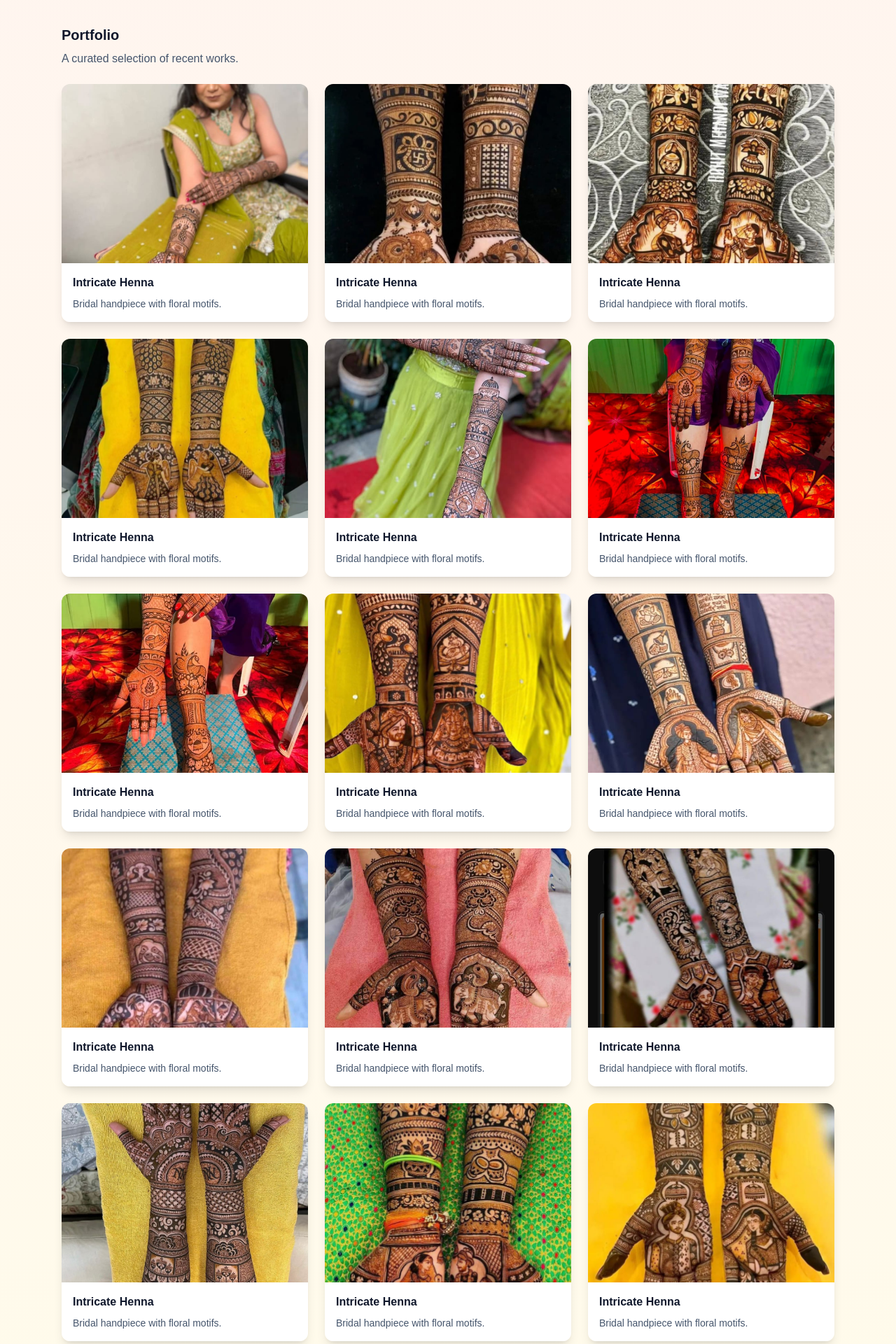
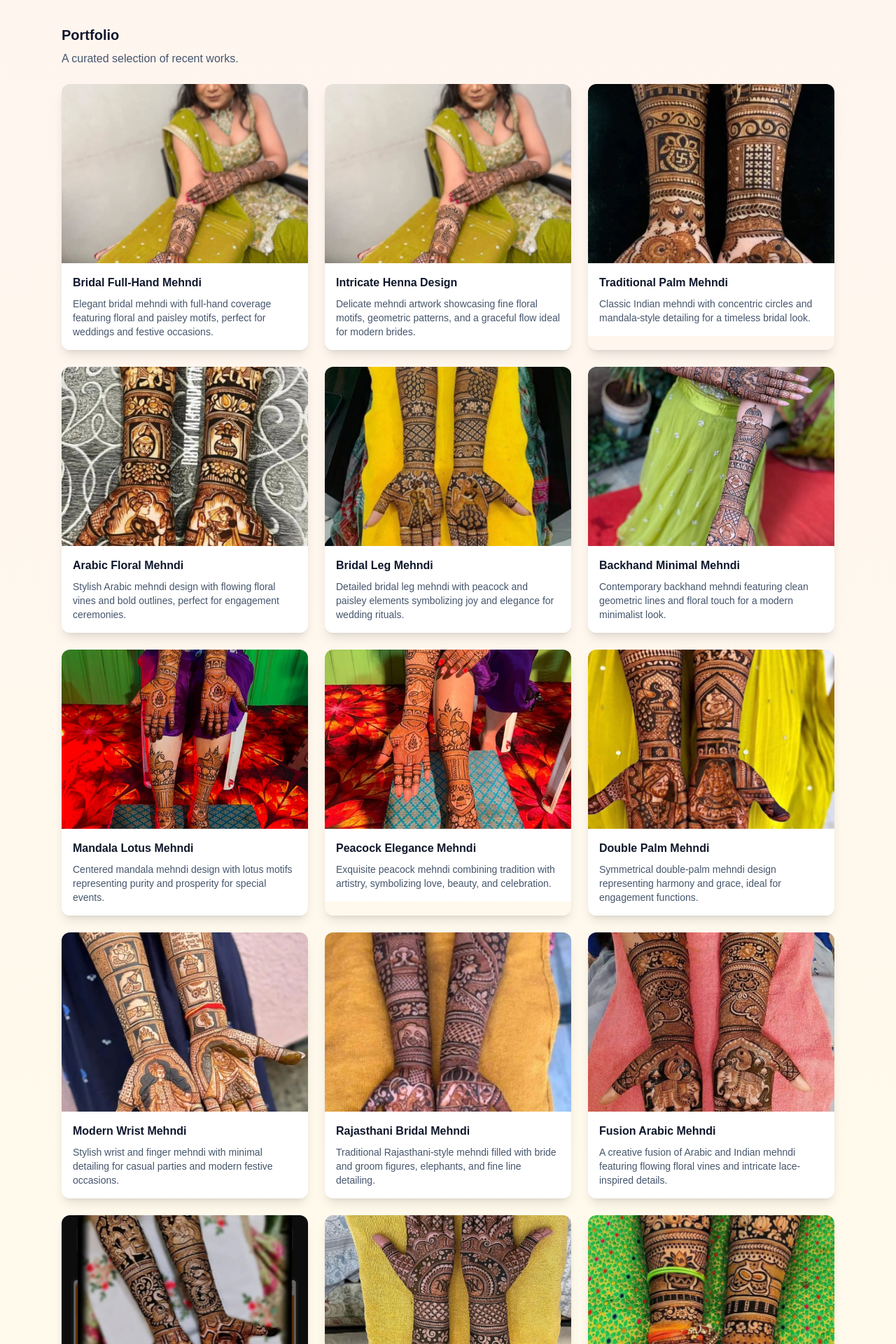
Before and after one commit to musharaf22/Menhdi-Artist, a Next.js app: page / in a window 1280 px wide. Shown: the part 1560-3480 px from the top of the page at 70% size. Built offline with nearby package versions, Linux system fonts and the light colour scheme.

Commit message:
some more styling and content added

```diff
--- a/src/components/Demo.tsx
+++ b/src/components/Demo.tsx
@@ -27,24 +27,132 @@ const fadeUp = {
   visible: (i = 1) => ({ opacity: 1, y: 0, transition: { delay: i * 0.12 } }),
 };
 export const galleryImages = [
-  //   { src: "/images/henna1.jpeg", alt: "" },
-  { src: "/images/henna2.jpeg", alt: "" },
-  { src: "/images/henna3.jpeg", alt: "" },
-  { src: "/images/henna4.jpeg", alt: "" },
-  { src: "/images/henna5.jpeg", alt: "" },
-  { src: "/images/henna6.jpeg", alt: "" },
-  { src: "/images/henna7.jpeg", alt: "" },
-  { src: "/images/henna8.jpeg", alt: "" },
-  { src: "/images/henna9.jpeg", alt: "" },
-  { src: "/images/henna10.jpeg", alt: "" },
-  { src: "/images/henna11.jpeg", alt: "" },
-  { src: "/images/henna12.jpeg", alt: "" },
-  { src: "/images/henna13.jpeg", alt: "" },
-  { src: "/images/henna14.jpeg", alt: "" },
-  { src: "/images/henna15.jpeg", alt: "" },
-  { src: "/images/henna16.jpeg", alt: "" },
-  { src: "/images/henna17.jpeg", alt: "" },
-  { src: "/images/henna18.jpeg", alt: "" },
+  {
+    src: "/images/henna2.jpeg",
+    alt: "Bridal mehndi with full-hand intricate design",
+    title: "Bridal Full-Hand Mehndi",
+    description:
+      "Elegant bridal mehndi with full-hand coverage featuring floral and paisley motifs, perfect for weddings and festive occasions.",
+  },
+  {
+    src: "/images/henna2.jpeg",
+    alt: "Intricate henna with floral motifs and detailed patterns",
+    title: "Intricate Henna Design",
+    description:
+      "Delicate mehndi artwork showcasing fine floral motifs, geometric patterns, and a graceful flow ideal for modern brides.",
+  },
+  {
+    src: "/images/henna3.jpeg",
+    alt: "Traditional mehndi design on palm",
+    title: "Traditional Palm Mehndi",
+    description:
+      "Classic Indian mehndi with concentric circles and mandala-style detailing for a timeless bridal look.",
+  },
+  {
+    src: "/images/henna4.jpeg",
+    alt: "Arabic mehndi with flowing floral patterns",
+    title: "Arabic Floral Mehndi",
+    description:
+      "Stylish Arabic mehndi design with flowing floral vines and bold outlines, perfect for engagement ceremonies.",
+  },
+  {
+    src: "/images/henna5.jpeg",
+    alt: "Full leg mehndi for bridal occasion",
+    title: "Bridal Leg Mehndi",
+    description:
+      "Detailed bridal leg mehndi with peacock and paisley elements symbolizing joy and elegance for wedding rituals.",
+  },
+  {
+    src: "/images/henna6.jpeg",
+    alt: "Backhand mehndi with minimalist geometric style",
+    title: "Backhand Minimal Mehndi",
+    description:
+      "Contemporary backhand mehndi featuring clean geometric lines and floral touch for a modern minimalist look.",
+  },
+  {
+    src: "/images/henna7.jpeg",
+    alt: "Bridal mehndi featuring mandala and lotus motifs",
+    title: "Mandala Lotus Mehndi",
+    description:
+      "Centered mandala mehndi design with lotus motifs representing purity and prosperity for special events.",
+  },
+  {
+    src: "/images/henna8.jpeg",
+    alt: "Elegant mehndi with peacock design",
+    title: "Peacock Elegance Mehndi",
+    description:
+      "Exquisite peacock mehndi combining tradition with artistry, symbolizing love, beauty, and celebration.",
+  },
+  {
+    src: "/images/henna9.jpeg",
+    alt: "Detailed mehndi covering both palms",
+    title: "Double Palm Mehndi",
+    description:
+      "Symmetrical double-palm mehndi design representing harmony and grace, ideal for engagement functions.",
+  },
+  {
+    src: "/images/henna10.jpeg",
+    alt: "Contemporary henna with wrist and finger highlights",
+    title: "Modern Wrist Mehndi",
+    description:
+      "Stylish wrist and finger mehndi with minimal detailing for casual parties and modern festive occasions.",
+  },
+  {
+    src: "/images/henna11.jpeg",
+    alt: "Full bridal mehndi with traditional Rajasthani style",
+    title: "Rajasthani Bridal Mehndi",
+    description:
+      "Traditional Rajasthani-style mehndi filled with bride and groom figures, elephants, and fine line detailing.",
+  },
+  {
+    src: "/images/henna12.jpeg",
+    alt: "Henna featuring Arabic fusion motifs",
+    title: "Fusion Arabic Mehndi",
+    description:
+      "A creative fusion of Arabic and Indian mehndi featuring flowing floral vines and intricate lace-inspired details.",
+  },
+  {
+    src: "/images/henna13.jpeg",
+    alt: "Mehndi with heart pattern and initials for bride & groom",
+    title: "Couple Initials Mehndi",
+    description:
+      "Romantic mehndi design incorporating couple initials and heart patterns, ideal for engagement or pre-wedding shoots.",
+  },
+  {
+    src: "/images/henna14.jpeg",
+    alt: "Full arm mehndi with detailed motifs and shading",
+    title: "Full Arm Detailed Mehndi",
+    description:
+      "Full-arm mehndi filled with artistic motifs, shading, and symmetry — perfect for bridal elegance.",
+  },
+  {
+    src: "/images/henna15.jpeg",
+    alt: "Simple floral mehndi for festive occasions",
+    title: "Festive Floral Mehndi",
+    description:
+      "Light and elegant floral mehndi for Eid, Diwali, or family celebrations — simple yet stunning.",
+  },
+  {
+    src: "/images/henna16.jpeg",
+    alt: "Henna design with circular mandala and dots",
+    title: "Mandala Charm Mehndi",
+    description:
+      "Mesmerizing circular mandala design centered on the palm, surrounded by fine dot detailing for an elegant touch.",
+  },
+  {
+    src: "/images/henna17.jpeg",
+    alt: "Side hand mehndi with Arabic curves and floral art",
+    title: "Side-Hand Arabic Mehndi",
+    description:
+      "Flowy Arabic side-hand mehndi design with curved floral trails — perfect for bridesmaids and festive wear.",
+  },
+  {
+    src: "/images/henna18.jpeg",
+    alt: "Bridal feet mehndi with paisley and floral mix",
+    title: "Bridal Feet Mehndi",
+    description:
+      "Graceful feet mehndi featuring paisley and lotus motifs, adding a royal touch to bridal elegance.",
+  },
 ];
 
 const images = [
@@ -331,9 +439,9 @@ export default function MehndiArtistWebsite() {
                   className="w-full h-64 object-cover"
                 />
                 <div className="p-4 bg-white">
-                  <div className="font-semibold">Intricate Henna</div>
+                  <div className="font-semibold">{v.title}</div>
                   <div className="text-sm text-slate-600 mt-2">
-                    Bridal handpiece with floral motifs.
+                    {v.description}
                   </div>
                 </div>
               </motion.div>
--- a/src/components/GalleryCourousel.tsx
+++ b/src/components/GalleryCourousel.tsx
@@ -31,7 +31,7 @@ export default function MarqueeGallery({
   const durationSeconds = Math.max(10, Math.round(totalWidthPx / speed));
 
   return (
-    <div className="w-full">
+    <div className="w-full -rotate-2">
       {/* Big card wrapper */}
       <div
         className={`group relative overflow-hidden rounded-2xl bg-white/80 shadow-2xl border border-white/40 ${height}`}
--- a/src/components/Testimonials.tsx
+++ b/src/components/Testimonials.tsx
@@ -121,7 +121,7 @@ export default function TestimonialsMarquee({
 
         {/* marquee card (big product-like card) */}
         <div
-          className="group relative overflow-hidden rounded-2xl rotate-1 bg-none "
+          className="group relative overflow-hidden rounded-2xl rotate-2 bg-none "
           role="region"
           aria-label="Client testimonials marquee"
         >
```
